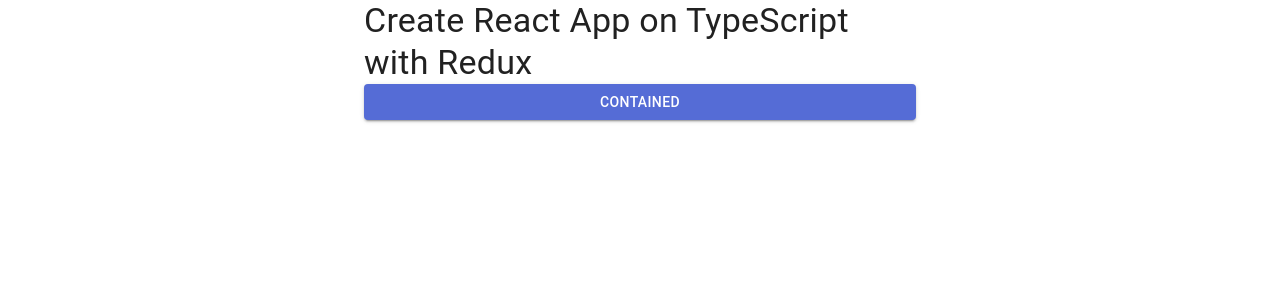
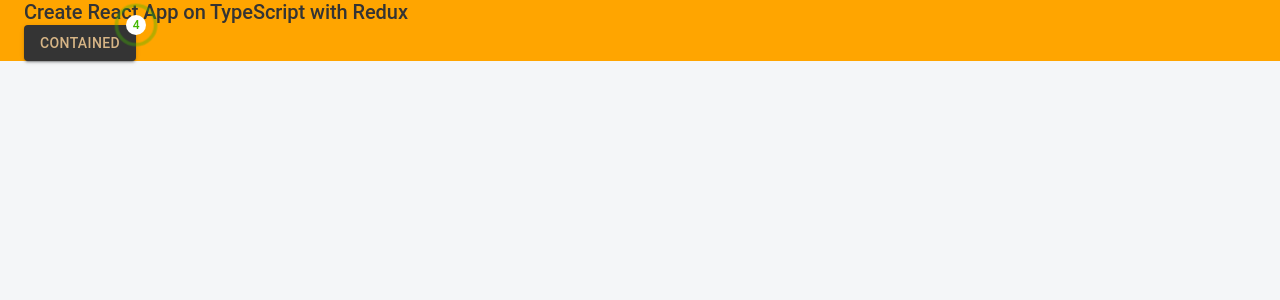
Before and after one commit to Frankyyyyy8/burak-react, a React (Create React App) app: page / in a window 1280 px wide. Shown: the top 300 px of the page. Built offline with nearby package versions, Linux system fonts and the light colour scheme.

Commit message:
fix: MUI customized integeration

```diff
--- a/package.json
+++ b/package.json
@@ -16,6 +16,7 @@
     "react-scripts": "5.0.0",
     "typescript": "~4.1.5",
     "web-vitals": "^2.1.4"
+
   },
   "devDependencies": {
     "@types/jest": "^27.5.2",
--- a/src/app/App.tsx
+++ b/src/app/App.tsx
@@ -1,17 +1,22 @@
 import React from "react";
 import "../css/app.css";
 import { Box, Button, Container, Stack, Typography } from "@mui/material";
+import { RippleBadge } from "./MaterialTheme/styled";
 
 function App() {
   return (
-    <Container maxWidth="sm">
+    <Container sx={{ background: "orange" }}>
       <Stack>
         <Box>
           <Typography variant="h4" component={"h4"}>
             Create React App on TypeScript with Redux
           </Typography>
         </Box>
-        <Button variant="contained">Contained</Button>
+        <Box>
+          <RippleBadge badgeContent={4}>
+            <Button variant="contained">Contained</Button>
+          </RippleBadge>
+        </Box>
       </Stack>
     </Container>
   );
--- /dev/null
+++ b/src/app/MaterialTheme/index.ts
@@ -0,0 +1,66 @@
+import { createTheme } from '@mui/material/styles';
+import { common } from '@mui/material/colors';
+import shadow from './shadow';
+import typography from './typography';
+import { maxWidth } from '@mui/system';
+
+/**
+ * LIGHT THEME (DEFAULT)
+ */
+const light = {
+	palette: {
+		type: 'light',
+		background: {
+			default: '#f8f8ff',
+			paper: common.white,
+		},
+		primary: {
+			contrastText: '#d7b586',
+			main: '#343434',
+		},
+		secondary: {
+			contrastText: '#343434',
+			main: '#d7b586',
+		},
+		text: {
+			primary: '#343434',
+			secondary: '#d7b586',
+			dark: common.black,
+		},
+	},
+	components: {
+		MuiContainer: {
+			styleOverrides: {
+				root: {
+					height: '100%',
+				},
+			},
+		},
+		MuiCssBaseline: {
+			styleOverrides: {
+				html: { height: '100%' },
+				body: { background: '#f4f6f8', height: '100%', minHeight: '100%' },
+			},
+		},
+	},
+	shadow,
+	typography,
+};
+
+// A custom theme for this app
+let theme = createTheme(light);
+theme = createTheme(theme, {
+	components: {
+		MuiContainer: {
+			styleOverrides: {
+				maxWidthLg: {
+					[theme.breakpoints.up('lg')]: {
+						maxWidth: '1300px',
+					},
+				},
+			},
+		},
+	},
+});
+
+export default theme;
--- /dev/null
+++ b/src/app/MaterialTheme/shadow.ts
@@ -0,0 +1,27 @@
+export default [
+	'none',
+	'0 0 0 1px rgba(63,63,68,0.05), 0 1px 2px 0 rgba(63,63,68,0.15)',
+	'0 0 1px 0 rgba(0,0,0,0.31), 0 2px 2px -2px rgba(0,0,0,0.25)',
+	'0 0 1px 0 rgba(0,0,0,0.31), 0 3px 4px -2px rgba(0,0,0,0.25)',
+	'0 0 1px 0 rgba(0,0,0,0.31), 0 3px 4px -2px rgba(0,0,0,0.25)',
+	'0 0 1px 0 rgba(0,0,0,0.31), 0 4px 6px -2px rgba(0,0,0,0.25)',
+	'0 0 1px 0 rgba(0,0,0,0.31), 0 4px 6px -2px rgba(0,0,0,0.25)',
+	'0 0 1px 0 rgba(0,0,0,0.31), 0 4px 8px -2px rgba(0,0,0,0.25)',
+	'0 0 1px 0 rgba(0,0,0,0.31), 0 5px 8px -2px rgba(0,0,0,0.25)',
+	'0 0 1px 0 rgba(0,0,0,0.31), 0 6px 12px -4px rgba(0,0,0,0.25)',
+	'0 0 1px 0 rgba(0,0,0,0.31), 0 7px 12px -4px rgba(0,0,0,0.25)',
+	'0 0 1px 0 rgba(0,0,0,0.31), 0 6px 16px -4px rgba(0,0,0,0.25)',
+	'0 0 1px 0 rgba(0,0,0,0.31), 0 7px 16px -4px rgba(0,0,0,0.25)',
+	'0 0 1px 0 rgba(0,0,0,0.31), 0 8px 18px -8px rgba(0,0,0,0.25)',
+	'0 0 1px 0 rgba(0,0,0,0.31), 0 9px 18px -8px rgba(0,0,0,0.25)',
+	'0 0 1px 0 rgba(0,0,0,0.31), 0 10px 20px -8px rgba(0,0,0,0.25)',
+	'0 0 1px 0 rgba(0,0,0,0.31), 0 11px 20px -8px rgba(0,0,0,0.25)',
+	'0 0 1px 0 rgba(0,0,0,0.31), 0 12px 22px -8px rgba(0,0,0,0.25)',
+	'0 0 1px 0 rgba(0,0,0,0.31), 0 13px 22px -8px rgba(0,0,0,0.25)',
+	'0 0 1px 0 rgba(0,0,0,0.31), 0 14px 24px -8px rgba(0,0,0,0.25)',
+	'0 0 1px 0 rgba(0,0,0,0.31), 0 16px 28px -8px rgba(0,0,0,0.25)',
+	'0 0 1px 0 rgba(0,0,0,0.31), 0 18px 30px -8px rgba(0,0,0,0.25)',
+	'0 0 1px 0 rgba(0,0,0,0.31), 0 20px 32px -8px rgba(0,0,0,0.25)',
+	'0 0 1px 0 rgba(0,0,0,0.31), 0 22px 34px -8px rgba(0,0,0,0.25)',
+	'0 0 1px 0 rgba(0,0,0,0.31), 0 24px 36px -8px rgba(0,0,0,0.25)',
+];
--- /dev/null
+++ b/src/app/MaterialTheme/styled.ts
@@ -0,0 +1,30 @@
+import { styled } from "@mui/material/styles";
+import Badge from "@mui/material/Badge";
+
+export const RippleBadge = styled(Badge)(({ theme }) => ({
+  "& .MuiBadge-badge": {
+    color: "#44b700",
+    background: "white",
+    "&::after": {
+      position: "absolute",
+      top: "-2px",
+      left: "-2px",
+      width: "120%",
+      height: "120%",
+      borderRadius: "50%",
+      animation: "ripple 1.2s infinite ease-in-out",
+      border: "2px solid currentColor",
+      content: '""',
+    },
+  },
+  "@keyframes ripple": {
+    "0%": {
+      transform: "scale(.8)",
+      opacity: 1,
+    },
+    "100%": {
+      transform: "scale(2.4)",
+      opacity: 0,
+    },
+  },
+}));
--- /dev/null
+++ b/src/app/MaterialTheme/typography.ts
@@ -0,0 +1,35 @@
+export default {
+	h1: {
+		fontWeight: 500,
+		fontSize: 35,
+		letterSpacing: '-0.24px',
+	},
+	h2: {
+		fontWeight: 500,
+		fontSize: 29,
+		letterSpacing: '-0.24px',
+	},
+	h3: {
+		fontWeight: 500,
+		fontSize: 24,
+		letterSpacing: '-0.06px',
+	},
+	h4: {
+		fontWeight: 500,
+		fontSize: 20,
+		letterSpacing: '-0.06px',
+	},
+	h5: {
+		fontWeight: 500,
+		fontSize: 16,
+		letterSpacing: '-0.05px',
+	},
+	h6: {
+		fontWeight: 500,
+		fontSize: 14,
+		letterSpacing: '-0.05px',
+	},
+	overline: {
+		fontWeight: 500,
+	},
+};
--- a/src/index.tsx
+++ b/src/index.tsx
@@ -6,7 +6,7 @@
 import reportWebVitals from "./reportWebVitals";
 import CssBaseline from "@mui/material/CssBaseline";
 import { ThemeProvider } from "@mui/material/styles";
-import theme from "./theme";
+import theme from "./app/MaterialTheme";
 import "./css/index.css";
 
 ReactDOM.render(
--- a/src/theme.ts
+++ /dev/null
@@ -1,19 +0,0 @@
-import { createTheme } from "@mui/material";
-import { red } from "@mui/material/colors";
-import { create } from "domain";
-
-const theme = createTheme({
-  palette: {
-    primary: {
-      main: "#556cd6",
-    },
-    secondary: {
-      main: "#19857b",
-    },
-    error: {
-      main: red.A400,
-    },
-  },
-});
-
-export default theme;
```
